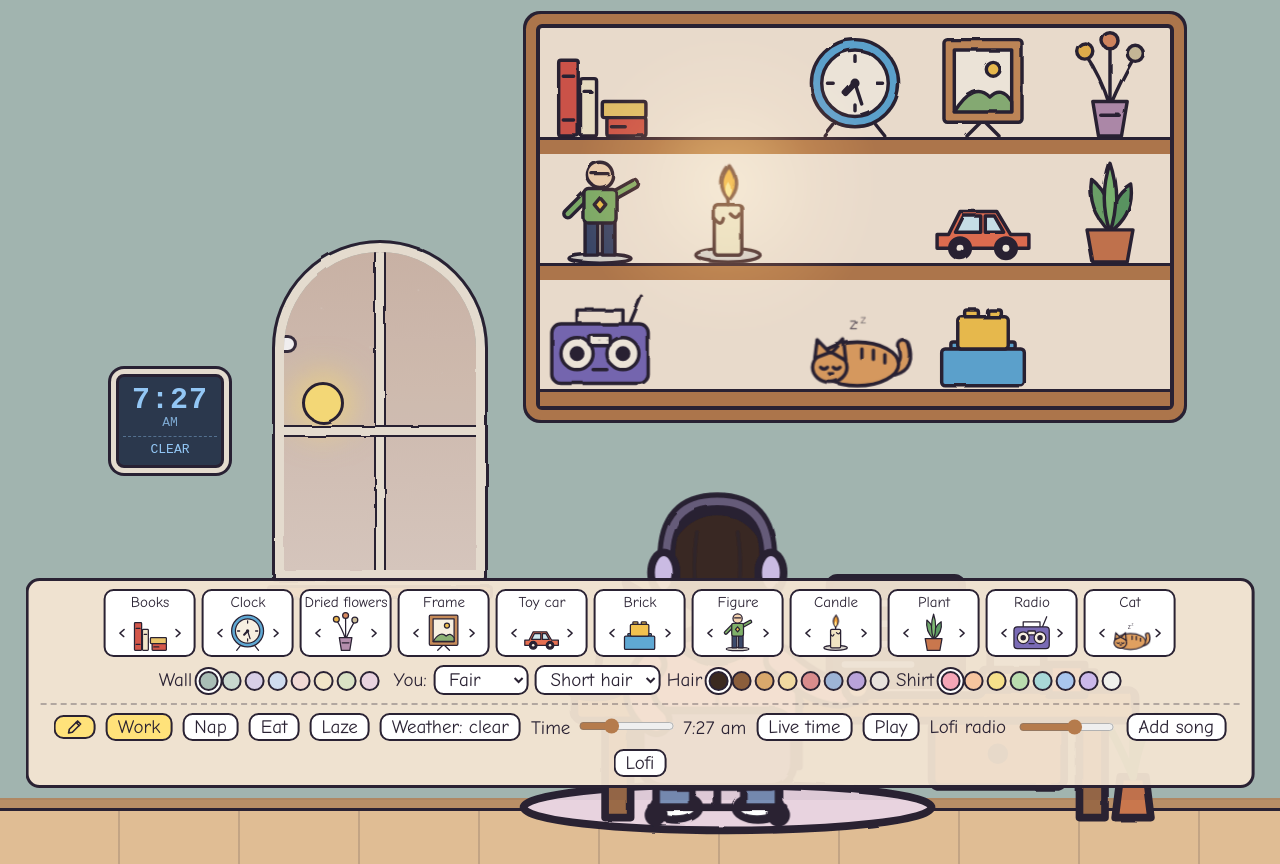
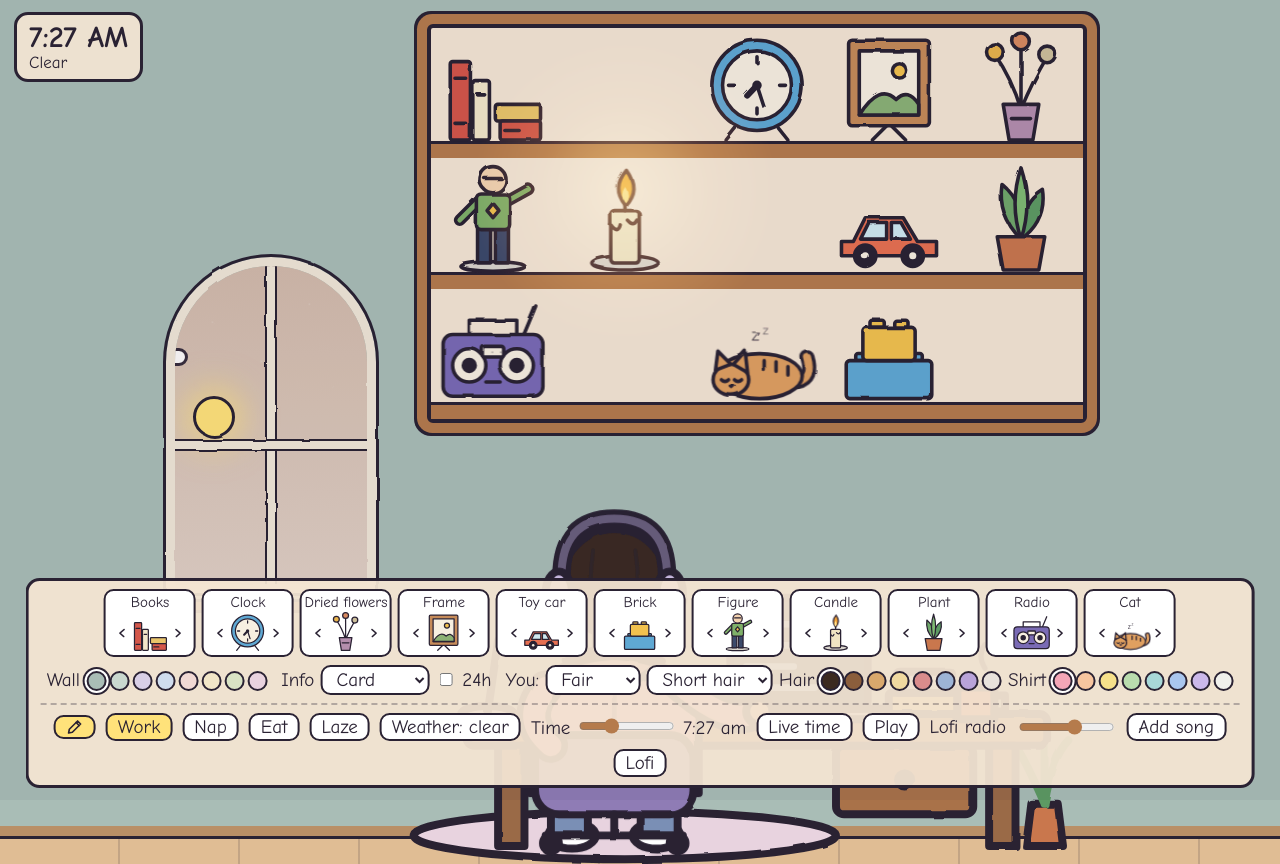
Before and after one commit to kun-zZ/myShelf, a plain HTML site: page index.html in a window 1280 px wide. Shown: the top 864 px of the page. Drawn offline with Linux system fonts and the light colour scheme; a web font is replaced by a local one.

Commit message:
Update index.html

```diff
--- a/index.html
+++ b/index.html
@@ -34,12 +34,12 @@ body{position:relative}#room{z-index:1}.wincol{align-self:center}
 #floor{position:absolute;left:0;right:0;bottom:0;top:72%;z-index:0;background:repeating-linear-gradient(90deg,transparent 0 118px,rgba(42,34,51,.16) 118px 120px),#e0bd94;border-top:10px solid #b98f66;box-shadow:inset 0 3px 0 var(--ink)}
 #drawer{display:none;flex:1 0 100%;flex-wrap:wrap;gap:8px 14px;justify-content:center;align-items:center;padding-bottom:8px;border-bottom:2px dashed rgba(42,34,51,.3)}.edit #drawer{display:flex}
 .tc{display:flex;flex-direction:column;align-items:center;font-size:15px;line-height:1.1;background:#fff;border:2px solid var(--ink);border-radius:10px;padding:3px 2px;width:92px}
-.row2{display:flex;align-items:center}.pick{border:0;background:none;padding:0;cursor:pointer}.pick svg{display:block;width:42px;height:42px}
+.row2{display:flex;align-items:center}.pick{border:0;background:none;padding:0;cursor:pointer}.pick>svg{display:block;width:42px;height:42px}
 .ar{border:0;background:none;font:inherit;font-size:24px;line-height:1;cursor:pointer;padding:0 3px;color:var(--ink)}.ar:hover{color:#b57b4c}.sw{display:inline-flex;gap:3px;vertical-align:middle}.dot{width:20px;height:20px;border-radius:50%;border:2px solid var(--ink);padding:0;cursor:pointer}.dot.on{box-shadow:0 0 0 2px #fff,0 0 0 4px var(--ink)}
 .ty{animation:ty .35s ease-in-out infinite alternate}@keyframes ty{to{transform:translateY(2px)}}
 .eat{animation:eat 2.4s ease-in-out infinite}@keyframes eat{50%{transform:translate(2px,5px)}}
 .st{transform-box:fill-box;animation:zz 2.4s ease-out infinite}
-.it svg,.slot svg{display:block;width:100%;height:100%;overflow:visible;filter:url(#sq)}
+.it>svg,.slot>svg{display:block;width:100%;height:100%;overflow:visible;filter:url(#sq)}
 .it{cursor:pointer}.edit .it{cursor:grab}.edit .it:hover{outline:2px dashed rgba(42,34,51,.3)}
 .edit .slot{outline:2px dashed rgba(42,34,51,.25);outline-offset:-6px}
 .edit .slot:hover{background:rgba(255,255,255,.45)}
@@ -73,26 +73,27 @@ body{position:relative}#room{z-index:1}.wincol{align-self:center}
 #dock input[type=range]{width:96px;accent-color:#b57b4c}
 @media (max-width:720px){#room{grid-template-columns:1fr;justify-items:center}.wincol{width:150px}#shelf{width:100%}#shaft{display:none}}
 @media (prefers-reduced-motion:reduce){.cloud,.glow,.fl,.tail,.br,.z,.notes text{animation:none}}
-#room{grid-template-columns:118px minmax(130px,210px) minmax(0,660px);width:min(100%,1100px)}
-#wallinfo{align-self:center;justify-self:end;width:108px;background:#2d3a4e;color:#9ad1ff;font-family:'Courier New',monospace;text-align:center;border:3px solid var(--ink);border-radius:8px;padding:8px 4px;box-shadow:0 0 0 5px #f0e6d6,0 0 0 8px var(--ink);position:relative;z-index:12}
-#wi-t{font-size:30px;font-weight:700;line-height:1;letter-spacing:1px}#wi-ap{font-size:13px;opacity:.8}#wi-w{font-size:13px;margin-top:6px;border-top:1px dashed rgba(154,209,255,.4);padding-top:5px}
+#room{grid-template-columns:minmax(130px,210px) minmax(0,660px);width:min(100%,980px)}
+#wallinfo{position:fixed;left:14px;top:calc(12px + env(safe-area-inset-top,0px));z-index:25;line-height:1.1;color:var(--ink);background:rgba(244,229,211,.92);border:3px solid var(--ink);border-radius:14px;padding:6px 12px;pointer-events:none}
+#wallinfo.min{background:none;border:0;padding:0;text-shadow:0 1px 0 rgba(255,255,255,.55)}#wallinfo.off{display:none}
+#wi-t{font-size:30px;font-weight:700}#wi-w{font-size:17px}
+.eye{display:none}.peek .eye{display:block}
 .mq.scroll{animation:mq 6s linear infinite}@keyframes mq{from{transform:translateX(var(--s))}to{transform:translateX(var(--w))}}
 .pur svg{animation:pur .12s linear 10}@keyframes pur{50%{transform:translateY(-1.5px)}}
-@media (max-width:1000px){#room{grid-template-columns:minmax(130px,210px) minmax(0,660px)}#wallinfo{grid-column:1;grid-row:2;justify-self:center;align-self:start;margin-top:16px}.wincol{grid-column:1;grid-row:1}#stage{grid-column:2;grid-row:1/3}}
-@media (max-width:720px){#room{grid-template-columns:1fr}.wincol,#wallinfo,#stage{grid-column:1;grid-row:auto}#stage{justify-self:stretch}}
+@media (max-width:720px){#room{grid-template-columns:1fr}.wincol,#stage{grid-column:1;grid-row:auto}#stage{justify-self:stretch}}
 </style></head>
 <body class="edit">
 <svg width="0" height="0" style="position:absolute" aria-hidden="true"><filter id="sq" x="-10%" y="-10%" width="120%" height="120%"><feTurbulence id="tb" type="fractalNoise" baseFrequency="0.035" numOctaves="2" seed="1"/><feDisplacementMap in="SourceGraphic" scale="2.5"/></filter><filter id="sq2" x="-5%" y="-10%" width="110%" height="120%"><feTurbulence id="tb2" type="fractalNoise" baseFrequency="0.05" numOctaves="2" seed="1"/><feDisplacementMap in="SourceGraphic" scale="1.6"/></filter></svg>
 <div id="floor"></div>
 <div id="room">
- <div id="wallinfo"><div id="wi-t">--:--</div><div id="wi-ap"></div><div id="wi-w">CLEAR</div></div><div class="wincol"><div class="win" id="win"><div class="sky" id="sky"></div><div class="stars" id="stars"></div><div class="sun" id="sun"></div><div class="cloud c1"></div><div class="cloud c2"></div><div class="cloud c3"></div><div class="cloud c4"></div><canvas id="rain"></canvas></div><div class="sill"></div></div>
+ <div class="wincol"><div class="win" id="win"><div class="sky" id="sky"></div><div class="stars" id="stars"></div><div class="sun" id="sun"></div><div class="cloud c1"></div><div class="cloud c2"></div><div class="cloud c3"></div><div class="cloud c4"></div><canvas id="rain"></canvas></div><div class="sill"></div></div>
  <div id="stage"><div id="shelf"><div class="row"></div><div class="row"></div><div class="row"></div></div><svg id="me" viewBox="0 0 240 150" aria-label="You at your desk"></svg></div>
 </div>
-<div id="dark"></div><div id="glows"></div>
+<div id="wallinfo" class="card"><div id="wi-t">--:--</div><div id="wi-w">Clear</div></div><div id="dark"></div><div id="glows"></div>
 <div id="dock">
  <div id="drawer">
   <div id="tray"></div>
-  <span>Wall <span class="sw" id="wallc"></span></span>
+  <span>Wall <span class="sw" id="wallc"></span></span><span>Info <select class="b" id="pm" aria-label="Info panel"><option value="card">Card</option><option value="min">Minimal</option><option value="off">Off</option></select> <label><input type="checkbox" id="h24"> 24h</label></span>
   <span>You: <select class="b" id="skin" aria-label="Skin tone"></select> <select class="b" id="hs" aria-label="Hair style"><option value="short">Short hair</option><option value="long">Long hair</option><option value="bun">Bun</option></select> Hair <span class="sw" id="hc"></span> Shirt <span class="sw" id="sc"></span></span>
  </div>
  <button class="b" id="edit" aria-label="Edit room" title="Edit room"><svg width="18" height="18" viewBox="0 0 24 24" fill="none" stroke="#2a2233" stroke-width="2.2" stroke-linecap="round" stroke-linejoin="round" style="display:block"><path d="M4 20l1-5L16 4l4 4L9 19z"/><path d="M14 6l4 4"/></svg></button>
@@ -117,7 +118,7 @@ figure:c=>`<ellipse cx="50" cy="93" rx="27" ry="4" fill="#d9d4cc"/><rect x="37"
 candle:(c,s)=>`<ellipse cx="50" cy="90" rx="28" ry="6" fill="#d9d4cc"/><rect x="38" y="46" width="24" height="44" rx="3" fill="${c}"/><path d="M38 58q6 8 8 0M52 54q5 6 8 0M50 46v-7" fill="none"/>${s.lit!==false?'<path class="fl" d="M50 14Q62 28 50 41Q38 28 50 14Z" fill="#f6a53a"/><path d="M50 26Q55 33 50 39Q45 33 50 26Z" fill="#ffe08a" stroke="none"/>':''}`,
 plant:c=>`<path d="M50 70Q30 50 34 24Q54 40 50 70Z" fill="#6fa76a"/><path d="M50 70Q72 54 68 28Q48 40 50 70Z" fill="#5d9a63"/><path d="M50 70Q40 40 50 10Q60 40 50 70Z" fill="#7fba72"/><path d="M30 68h40l-5 28H35z" fill="${c}"/>`,
 music:c=>`<path d="M30 40V28h40v12M76 40L86 16" fill="none"/><rect x="8" y="40" width="84" height="52" rx="8" fill="${c}"/><circle cx="30" cy="66" r="14" fill="#f7efe0"/><circle cx="70" cy="66" r="14" fill="#f7efe0"/><circle cx="30" cy="66" r="5" fill="${INK}"/><circle cx="70" cy="66" r="5" fill="${INK}"/><rect x="41" y="50" width="18" height="9" rx="2" fill="#f7efe0"/><path d="M44 80h12"/><svg x="42" y="51" width="16" height="7" viewBox="0 0 16 7"><text class="mq" y="5.5" font-size="6" font-family="monospace" fill="#2a2233" stroke="none"></text></svg><g class="notes" fill="${INK}" stroke="none"><text x="78" y="30" font-size="16">♪</text><text x="14" y="26" font-size="14">♫</text></g>`,
-cat:c=>`<g class="tail"><path d="M84 80Q98 78 94 60" fill="none" stroke-width="12"/><path d="M84 80Q98 78 94 60" fill="none" stroke="${c}" stroke-width="6"/></g><ellipse class="br" cx="52" cy="76" rx="36" ry="18" fill="${c}"/><path d="M56 62v8M66 63v8M76 67v7" fill="none"/><ellipse cx="28" cy="78" rx="15" ry="13" fill="${c}"/><path d="M15 70L17 54L28 65zM30 65L40 54L42 72z" fill="${c}"/><path d="M20 78q3 3 6 0M31 78q3 3 6 0" fill="none"/><path d="M27 83l2 2 2-2z" fill="#f4a6b7" stroke-width="2"/><text class="z" x="42" y="46" font-size="15" fill="${INK}" stroke="none">z</text><text class="z z2" x="53" y="35" font-size="11" fill="${INK}" stroke="none">z</text>`};
+cat:c=>`<g class="tail"><path d="M84 80Q98 78 94 60" fill="none" stroke-width="12"/><path d="M84 80Q98 78 94 60" fill="none" stroke="${c}" stroke-width="6"/></g><ellipse class="br" cx="52" cy="76" rx="36" ry="18" fill="${c}"/><path d="M56 62v8M66 63v8M76 67v7" fill="none"/><ellipse cx="28" cy="78" rx="15" ry="13" fill="${c}"/><path d="M15 70L17 54L28 65zM30 65L40 54L42 72z" fill="${c}"/><path d="M20 78q3 3 6 0M31 78q3 3 6 0" fill="none"/><g class="eye"><circle cx="34" cy="78" r="3.8" fill="#f7efe0"/><circle cx="34.8" cy="78" r="1.8" fill="#2a2233" stroke="none"/></g><path d="M27 83l2 2 2-2z" fill="#f4a6b7" stroke-width="2"/><text class="z" x="42" y="46" font-size="15" fill="${INK}" stroke="none">z</text><text class="z z2" x="53" y="35" font-size="11" fill="${INK}" stroke="none">z</text>`};
 const fl=(s,dy=0)=>s.lit!==false?`<g transform="translate(0 ${dy})"><path class="fl" d="M50 14Q62 28 50 41Q38 28 50 14Z" fill="#f6a53a"/><path d="M50 26Q55 33 50 39Q45 33 50 26Z" fill="#ffe08a" stroke="none"/></g>`:'';
 const VAR={
 book:[ART.book,c=>`<rect x="16" y="52" width="68" height="14" rx="2" fill="${c}"/><rect x="22" y="66" width="62" height="14" rx="2" fill="#f2e6c9"/><rect x="12" y="80" width="72" height="16" rx="2" fill="#e9c46a"/><path d="M20 59h8M28 73h8M20 88h10"/>`,c=>`<path d="M12 90L30 36L44 40L26 94z" fill="${c}"/><rect x="48" y="34" width="16" height="62" rx="2" fill="#bcd4f0"/><rect x="66" y="40" width="16" height="56" rx="2" fill="#f4c2c2"/><path d="M52 46h8M70 52h8"/>`],
@@ -215,7 +216,7 @@ function beat(s,t){const b=BEATS[bi],k=s%8,ch=b.ch[Math.floor(s/8)%4];t+=k%2?b.s
 function sched(){while(next<ctx.currentTime+.3){beat(step++,next);next+=E()}}
 function startLofi(){ia();bus.gain.cancelScheduledValues(0);bus.gain.value=1;next=ctx.currentTime+.1;timer=setInterval(sched,80)}
 function stopLofi(){clearInterval(timer);bus.gain.setTargetAtTime(0,ctx.currentTime,.12)}
-function rainSound(on){if(on){ia();if(!rg){const s=ctx.createBufferSource(),f=ctx.createBiquadFilter();s.buffer=nb;s.loop=true;f.type='bandpass';f.frequency.value=1400;f.Q.value=.4;rg=ctx.createGain();rg.gain.value=0;s.connect(f);f.connect(rg);rg.connect(ctx.destination);s.start()}rg.gain.setTargetAtTime(.1,ctx.currentTime,.4)}else if(rg)rg.gain.setTargetAtTime(0,ctx.currentTime,.3)}
+function rainSound(on){if(on){ia();if(!rg){const s=ctx.createBufferSource(),f=ctx.createBiquadFilter();s.buffer=nb;s.loop=true;f.type='bandpass';f.frequency.value=1400;f.Q.value=.4;rg=ctx.createGain();rg.gain.value=0;s.connect(f);f.connect(rg);rg.connect(ctx.destination);s.start()}rg.gain.setTargetAtTime(.03,ctx.currentTime,.4)}else if(rg)rg.gain.setTargetAtTime(0,ctx.currentTime,.3)}
 /* player */
 function setPlay(on){P.on=on;document.body.classList.toggle('playing',on);$('#pp').textContent=on?'Pause':'Play';setMarquee()}
 function halt(){if(P.on){P.mode==='file'?audio.pause():stopLofi();setPlay(false)}}
@@ -226,7 +227,7 @@ $('#pp').onclick=toggle;
 $('#vol').oninput=e=>{vol=+e.target.value;audio.volume=vol;if(master)master.gain.value=vol};
 $('#add').onclick=()=>$('#file').click();
 $('#file').onchange=e=>{const f=e.target.files[0];if(!f)return;halt();P.mode='file';audio.volume=vol;audio.src=URL.createObjectURL(f);$('#title').textContent=f.name;audio.play().then(()=>setPlay(true)).catch(fail)};
-$('#lofi').onclick=()=>{if(P.mode==='lofi'&&P.on){bi=(bi+1)%BEATS.length;step=Math.ceil(step/8)*8}else if(P.mode!=='lofi'){halt();P.mode='lofi'}$('#title').textContent='Lofi · '+BEATS[bi].n;if(!P.on)toggle()};
+$('#lofi').onclick=()=>{if(P.mode==='lofi'&&P.on){bi=(bi+1)%BEATS.length;step=Math.ceil(step/8)*8}else if(P.mode!=='lofi'){halt();P.mode='lofi'}$('#title').textContent='Lofi · '+BEATS[bi].n;if(!P.on)toggle();else setMarquee()};
 /* controls */
 function syncUI(){document.body.classList.toggle('edit',S.edit);$('#edit').classList.toggle('armed',S.edit);$('#wx').textContent='Weather: '+S.wx;document.documentElement.style.setProperty('--wall',S.wall)}
 $('#edit').onclick=()=>{S.edit=!S.edit;syncUI();save();renderShelf()};
@@ -260,12 +261,16 @@ function me(){const a=S.me,m=a.mode,sk=a.skin,hr=a.hair,sh=a.shirt,
  return `<g stroke="#2a2233" stroke-width="3" stroke-linecap="round" stroke-linejoin="round">${desk}${lamp}${lap}${mug}<g transform="translate(-14 0)">${A}</g></g>`}
 function renderMe(){$('#me').innerHTML=me();document.querySelectorAll('.act').forEach(b=>b.classList.toggle('armed',b.dataset.m===S.me.mode))}
 /* wall panel, radio marquee, cat */
-function wallUpdate(h,w){const H=Math.floor(h)%24;$('#wi-t').textContent=`${H%12||12}:${String(Math.floor((h%1)*60)).padStart(2,'0')}`;$('#wi-ap').textContent=H<12?'AM':'PM';$('#wi-w').textContent=({clear:'CLEAR',cloudy:'CLOUDY',rain:'RAIN'}[w]||'')+(S.wx==='auto'&&liveT!=null?' '+Math.round(liveT)+'°C':'')}
-function setMarquee(){const t=P.on?(P.mode==='file'?$('#title').textContent:'Lofi'):'· · ·';document.querySelectorAll('.mq').forEach(el=>{const w=+el.parentNode.getAttribute('width'),len=t.length*(+el.getAttribute('font-size'))*.6;el.textContent=t;if(len>w-2){el.setAttribute('text-anchor','start');el.setAttribute('x',0);el.classList.add('scroll');el.style.setProperty('--s',w+'px');el.style.setProperty('--w',-len+'px');el.style.animationDuration=(len/14+3)+'s'}else{el.setAttribute('text-anchor','middle');el.setAttribute('x',w/2);el.classList.remove('scroll')}})}
-function meow(el){ia();const t=ctx.currentTime,o=ctx.createOscillator(),f=ctx.createBiquadFilter(),a=ctx.createGain();
+function wallUpdate(h,w){const H=Math.floor(h)%24,m=String(Math.floor((h%1)*60)).padStart(2,'0');$('#wi-t').textContent=S.h24?`${String(H).padStart(2,'0')}:${m}`:`${H%12||12}:${m} ${H<12?'AM':'PM'}`;$('#wi-w').textContent=({clear:'Clear',cloudy:'Cloudy',rain:'Rain'}[w]||'')+(S.wx==='auto'&&liveT!=null?' · '+Math.round(liveT)+'°C':'');$('#wallinfo').className=S.panel||'card'}
+$('#pm').value=S.panel||'card';$('#pm').oninput=e=>{S.panel=e.target.value;save();apply()};
+$('#h24').checked=!!S.h24;$('#h24').onchange=e=>{S.h24=e.target.checked;save();apply()};
+function setMarquee(){const t=P.on?(P.mode==='file'?$('#title').textContent:BEATS[bi].n):'· · ·';document.querySelectorAll('.mq').forEach(el=>{const w=+el.parentNode.getAttribute('width'),len=t.length*(+el.getAttribute('font-size'))*.6;el.textContent=t;if(len>w-2){el.setAttribute('text-anchor','start');el.setAttribute('x',0);el.classList.add('scroll');el.style.setProperty('--s',w+'px');el.style.setProperty('--w',-len+'px');el.style.animationDuration=(len/14+3)+'s'}else{el.setAttribute('text-anchor','middle');el.setAttribute('x',w/2);el.classList.remove('scroll')}})}
+function synthMeow(){ia();const t=ctx.currentTime,o=ctx.createOscillator(),f=ctx.createBiquadFilter(),a=ctx.createGain();
  if(Math.random()<.5){o.type='sawtooth';o.frequency.setValueAtTime(420,t);o.frequency.linearRampToValueAtTime(760,t+.18);o.frequency.linearRampToValueAtTime(480,t+.6);f.type='bandpass';f.Q.value=3;f.frequency.setValueAtTime(900,t);f.frequency.linearRampToValueAtTime(1800,t+.2);f.frequency.linearRampToValueAtTime(900,t+.6);a.gain.setValueAtTime(.0001,t);a.gain.linearRampToValueAtTime(.18,t+.08);a.gain.linearRampToValueAtTime(.0001,t+.65);o.connect(f);f.connect(a);a.connect(master);o.start(t);o.stop(t+.7)}
- else{o.type='sawtooth';o.frequency.value=48;f.type='lowpass';f.frequency.value=260;const l=ctx.createOscillator(),lg=ctx.createGain(),e=ctx.createGain();l.frequency.value=24;lg.gain.value=.1;a.gain.value=.1;l.connect(lg);lg.connect(a.gain);e.gain.setValueAtTime(.0001,t);e.gain.linearRampToValueAtTime(1,t+.15);e.gain.linearRampToValueAtTime(.0001,t+1.6);o.connect(f);f.connect(a);a.connect(e);e.connect(master);o.start(t);l.start(t);o.stop(t+1.7);l.stop(t+1.7)}
- if(el){el.classList.add('pur');setTimeout(()=>el.classList.remove('pur'),1400)}}
+ else{o.type='sawtooth';o.frequency.value=48;f.type='lowpass';f.frequency.value=260;const l=ctx.createOscillator(),lg=ctx.createGain(),e=ctx.createGain();l.frequency.value=24;lg.gain.value=.1;a.gain.value=.1;l.connect(lg);lg.connect(a.gain);e.gain.setValueAtTime(.0001,t);e.gain.linearRampToValueAtTime(1,t+.15);e.gain.linearRampToValueAtTime(.0001,t+1.6);o.connect(f);f.connect(a);a.connect(e);e.connect(master);o.start(t);l.start(t);o.stop(t+1.7);l.stop(t+1.7)}}
+const CATS=[1,2,3,4,5].map(n=>`sounds/cat${n}.mp3`);
+function meow(el){const a=new Audio(CATS[Math.floor(Math.random()*CATS.length)]);a.volume=Math.min(1,vol);a.play().catch(synthMeow);
+ if(el){el.classList.add('pur');if(Math.random()<.4)el.classList.add('peek');setTimeout(()=>el.classList.remove('pur','peek'),1800)}}
 /* first-visit lofi: starts on the first click outside the control bar */
 let userHalted=false;
 $('#pp').addEventListener('click',()=>{if(P.on)userHalted=true},true);
```
